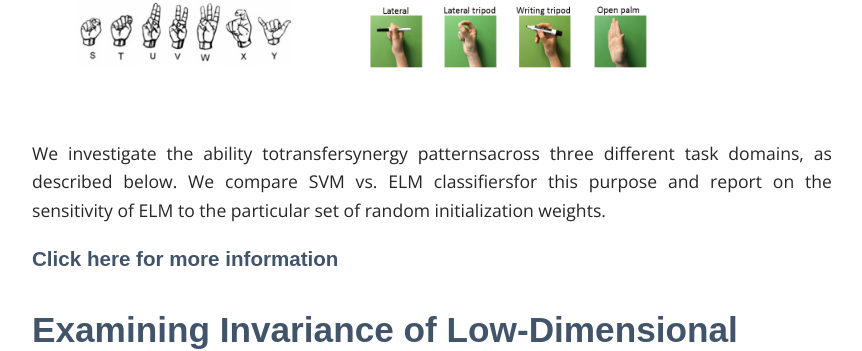
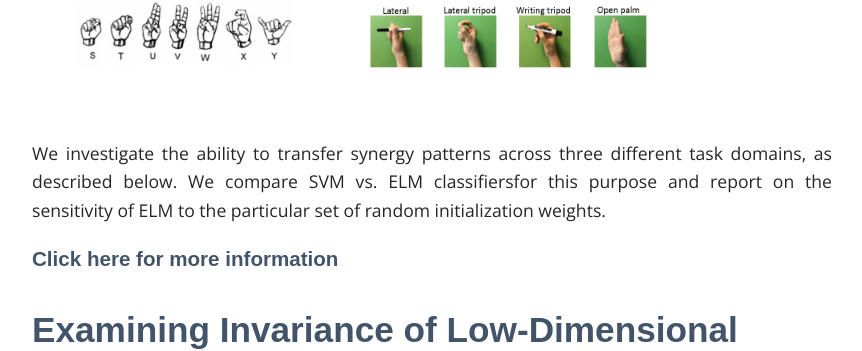
Before and after one commit to syagmur/syagmur.github.io, a Jekyll site: the page built from Dissertation/index.html, in a window 1280 px wide and 900 px high, scrolled down 1265 px. Shown: the part 119-470 px from the top of the window, without its empty margins (208-1070 px from the left). Built offline with Jekyll 4.4.1, drawn with Linux system fonts in a browser that asks for light colours; nearby versions of some CDN libraries; some web fonts are replaced; library files that are not in the unit come from our copies; some of the changed text lies outside the part shown.

Commit message:
Update index.html

```diff
--- a/Dissertation/index.html
+++ b/Dissertation/index.html
@@ -31,7 +31,7 @@ We present a comparison study for dimensionality reduction technique selection a
 
 <br>
  <p>
- We investigate the ability totransfersynergy patternsacross three different task domains, as described below.
+ We investigate the ability to transfer synergy patterns across three different task domains, as described below.
    We compare SVM vs. ELM classifiersfor this purpose and report on the sensitivity of ELM to the particular set of random initialization weights.
 
    <a href="/Dissertation/transferEMG.html"> <h3> Click here for more information </h3></a>
```
Also changed, not shown: other parts of Dissertation/index.html (+1 -1 lines).
